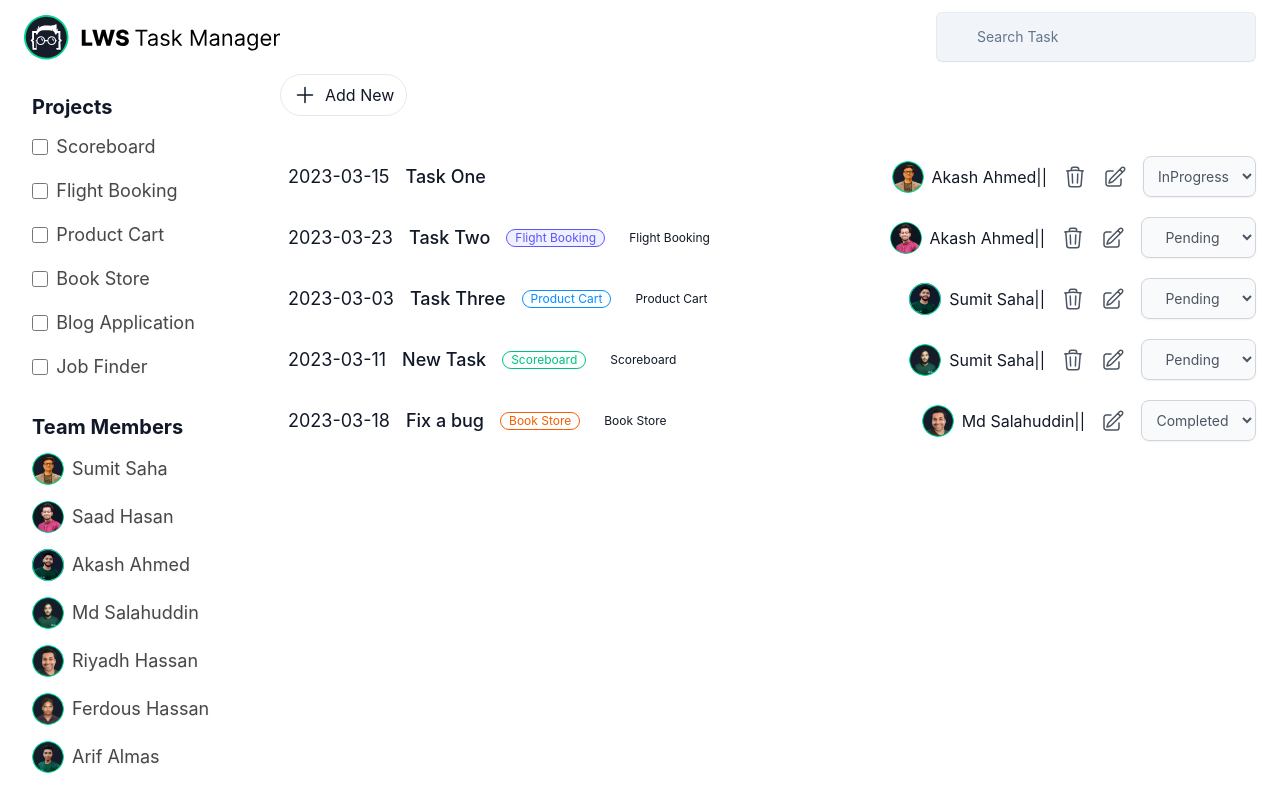
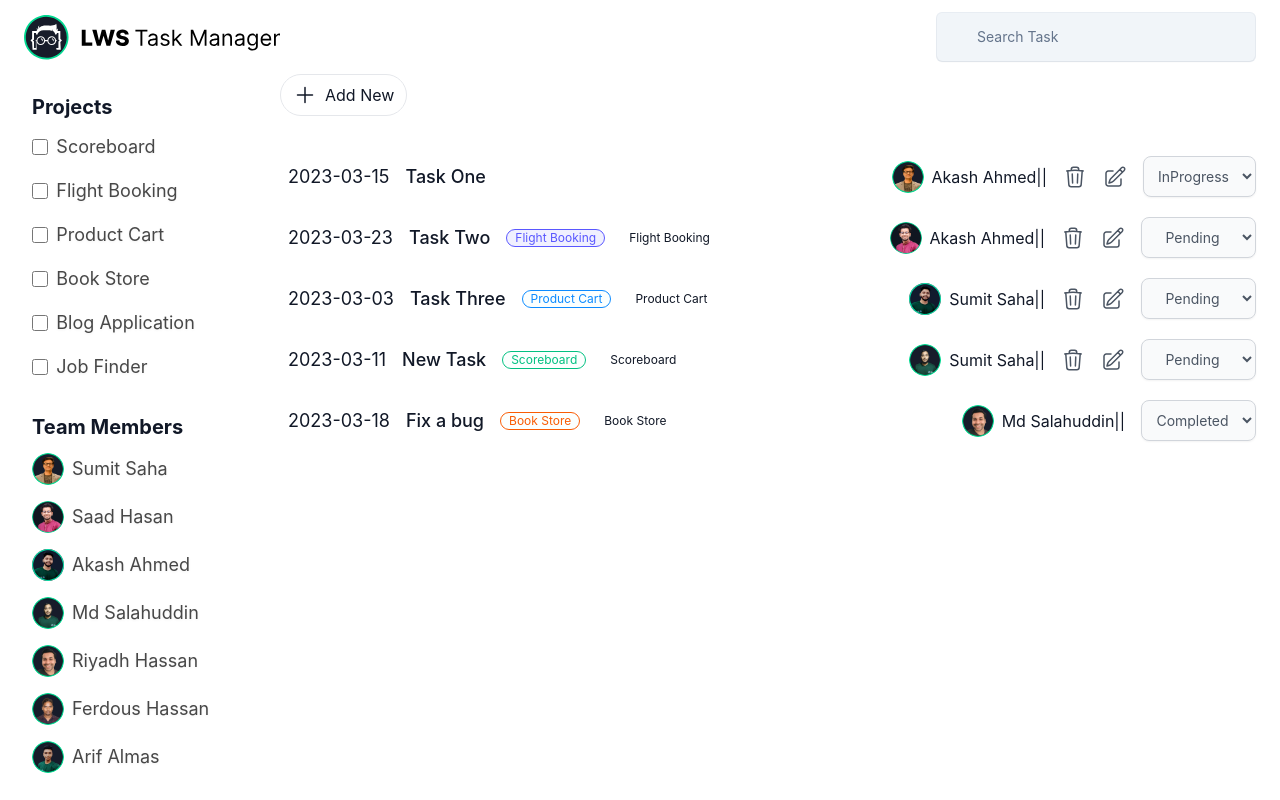
Before and after one commit to Nabi171/managerApp, a React (Create React App) app: page / in a window 1280 px wide. Built offline with nearby package versions, Linux system fonts and the light colour scheme; data requests are answered from the project's data file.

Commit message:
change in repo

```diff
--- a/src/components/pages/SideTasks/SingleLwsTask.js
+++ b/src/components/pages/SideTasks/SingleLwsTask.js
@@ -68,7 +68,7 @@ const SingleLwsTask = ({ task }) => {
                         />
                     </svg>
                 </button>}
-                <button
+                {status !== "completed" && <button
                     onClick={hadnleGotoEdit}
                     className="lws-edit">
                     <svg xmlns="http://www.w3.org/2000/svg" fill="none" viewBox="0 0 24 24" stroke-width="1.5"
@@ -76,7 +76,7 @@ const SingleLwsTask = ({ task }) => {
                         <path stroke-linecap="round" stroke-linejoin="round"
                             d="M16.862 4.487l1.687-1.688a1.875 1.875 0 112.652 2.652L10.582 16.07a4.5 4.5 0 01-1.897 1.13L6 18l.8-2.685a4.5 4.5 0 011.13-1.897l8.932-8.931zm0 0L19.5 7.125M18 14v4.75A2.25 2.25 0 0115.75 21H5.25A2.25 2.25 0 013 18.75V8.25A2.25 2.25 0 015.25 6H10" />
                     </svg>
-                </button>
+                </button>}
                 <select className="lws-status">
                     {status == "completed" &&
                         <option value="completed" selected>Completed</option>
```
